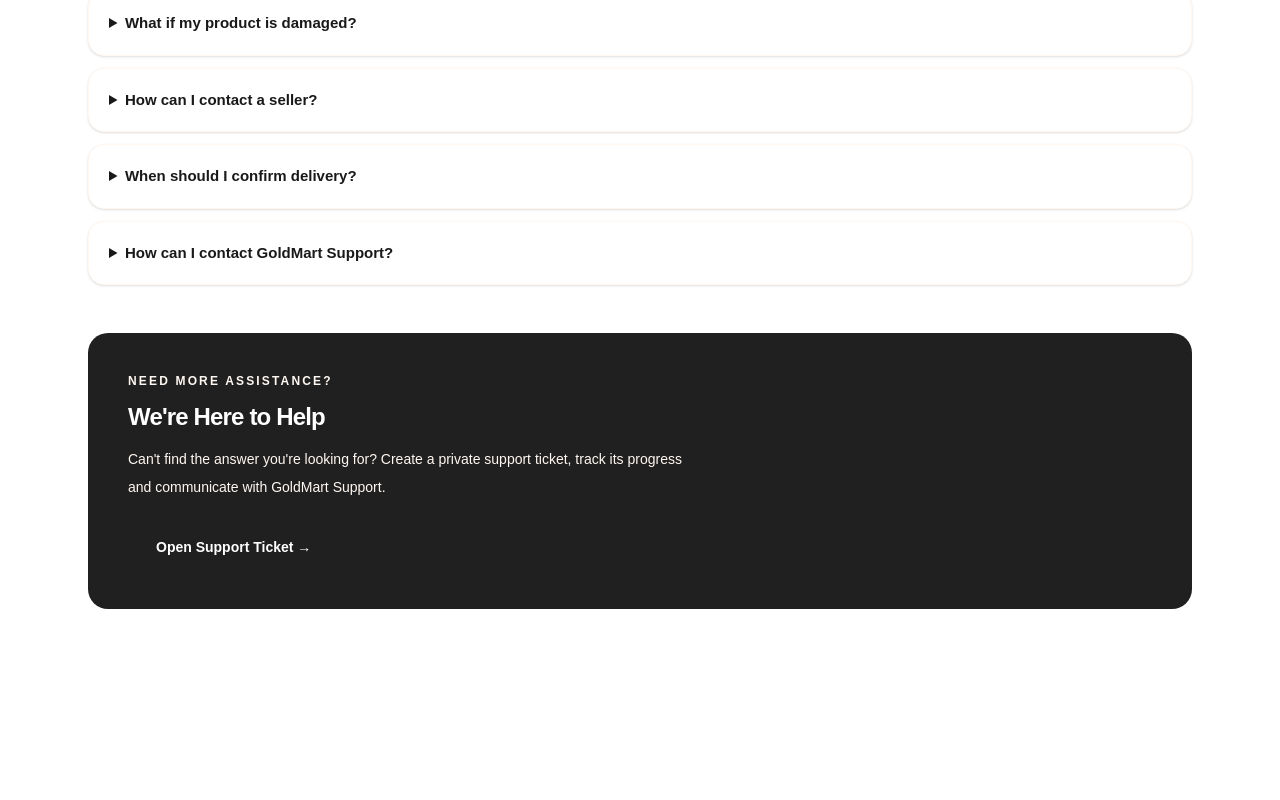
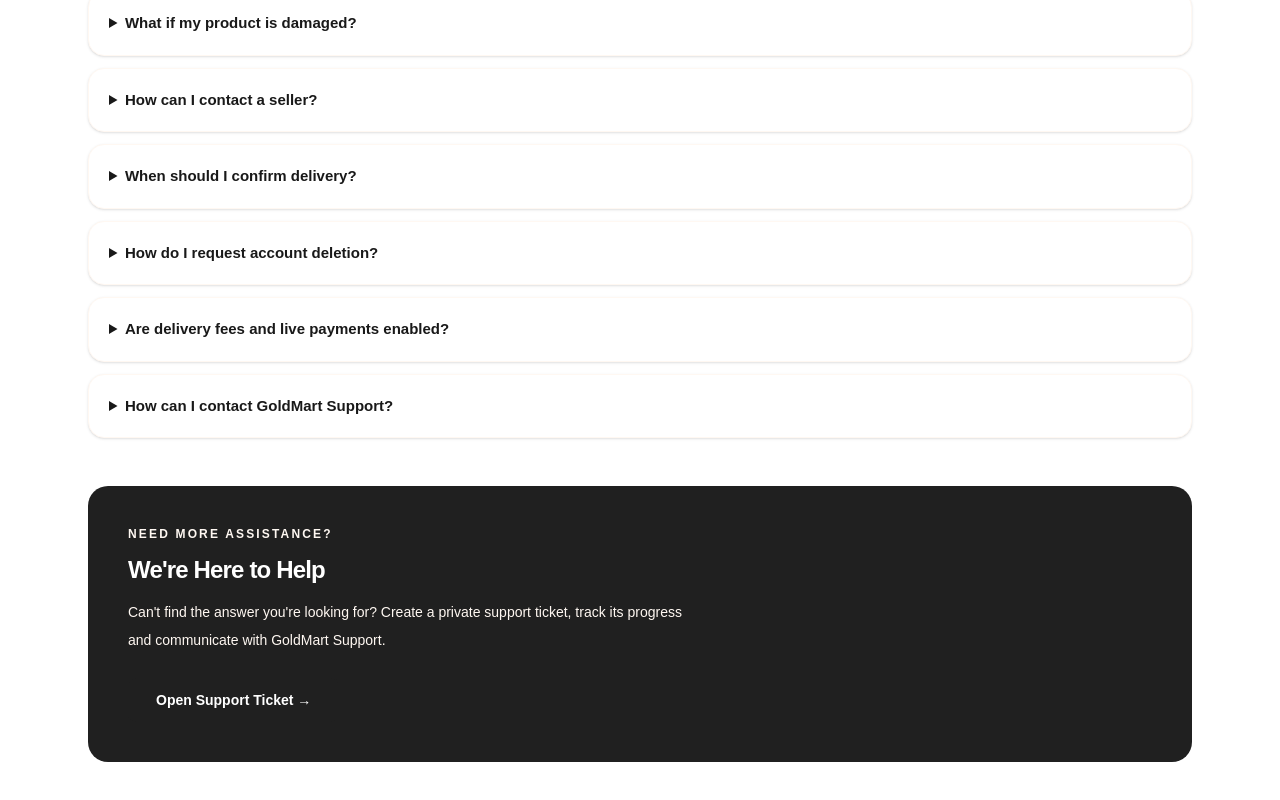
Before and after one commit to oscar1-max/Gold-mart-Ybsr, a Next.js app: page /help in a window 1280 px wide. Shown: the part 1744-2544 px from the top of the page. Before the commit the page ends 2441 px from the top, so only its background shows below. Built offline with nearby package versions, Linux system fonts and the light colour scheme.

Commit message:
Add accurate pre-launch help for deletion and delivery

```diff
--- a/app/help/page.tsx
+++ b/app/help/page.tsx
@@ -31,6 +31,14 @@ const questions = [
     question: "When should I confirm delivery?",
     answer:
       "Only confirm delivery after you have actually received and checked your order.",
+  },
+  {
+    question: "How do I request account deletion?",
+    answer: "Open Account Deletion from My Account, then create a support ticket under Account help. Deletion requests are reviewed manually.",
+  },
+  {
+    question: "Are delivery fees and live payments enabled?",
+    answer: "Not yet. GoldMart checkout currently uses payment test mode, and delivery fees and providers have not been finalized.",
   },
   {
     question: "How can I contact GoldMart Support?",
```
